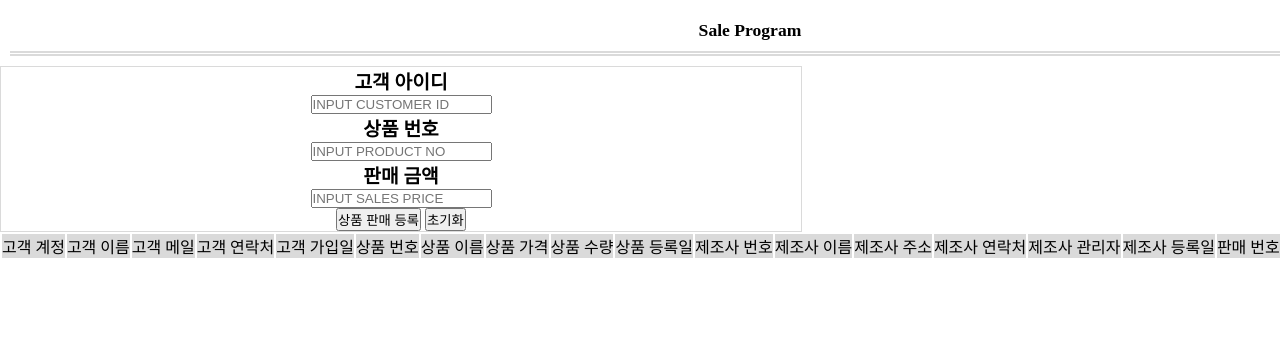
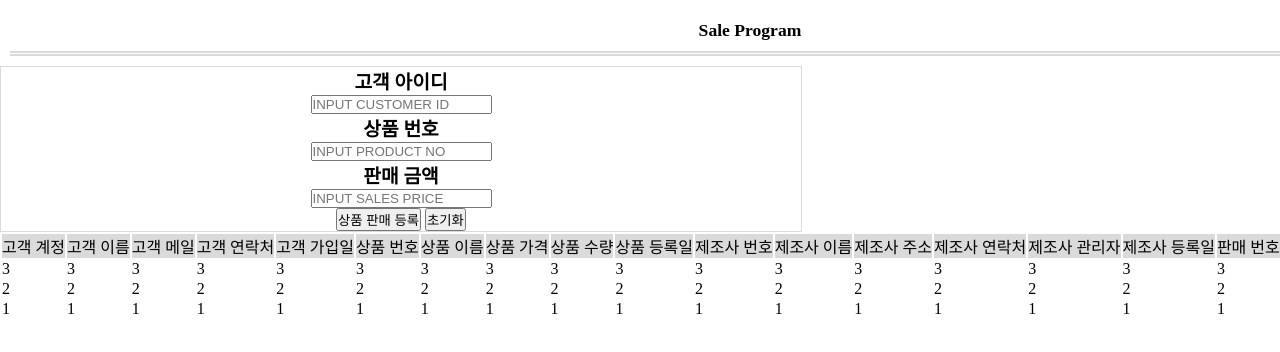
Before and after one commit to gitgusgml042933/SalePjt, a plain HTML site: page index.html in a window 1280 px wide. Shown: the top 352 px of the page. Drawn offline with Linux system fonts and the light colour scheme.

Commit message:
모든 리스트 테이블 수정

```diff
--- a/class.js
+++ b/class.js
@@ -31,3 +31,30 @@ class Manufacture {
         this.m_mod_date = m_mod_date;
     }
 }
+
+class All_List{
+    constructor(c_id, c_name, c_mail, c_phone, c_reg_date, p_no, p_name,
+        p_price, p_quantity, p_reg_dates, m_no, m_name, m_address,
+        m_phone, m_manager, m_reg_date, s_no, s_price, s_reg_date){
+
+            this.c_id = c_id;
+            this.c_name = c_name;
+            this.c_mail = c_mail;
+            this.c_phone = c_phone;
+            this.c_reg_date = c_reg_date;
+            this.p_no = p_no;
+            this.p_name = p_name;
+            this.p_price = p_price;
+            this.p_quantity = p_quantity;
+            this.p_reg_dates = p_reg_dates;
+            this.m_no = m_no;
+            this.m_name = m_name;
+            this.m_address = m_address;
+            this.m_phone = m_phone;
+            this.m_manager = m_manager;
+            this.m_reg_date = m_reg_date;
+            this.s_no = s_no;
+            this.s_price = s_price;
+            this.s_reg_date = s_reg_date;
+        }
+}
--- a/db.js
+++ b/db.js
@@ -63,3 +63,14 @@ manufacture_db.set('5',dummyM5);
 console.log(manufacture_db);
 
 // TBL_MANUFACTURE_DB END
+
+// TBL_ALL_LIST_DB START
+let sale_list_db = new Map();
+
+let dummy_list1 = new All_List('1','1','1','1','1','1','1','1','1','1','1','1','1','1','1','1','1','1','1');
+let dummy_list2 = new All_List('2','2','2','2','2','2','2','2','2','2','2','2','2','2','2','2','2','2','2');
+let dummy_list3 = new All_List('3','3','3','3','3','3','3','3','3','3','3','3','3','3','3','3','3','3','3');
+sale_list_db.set(0,dummy_list1);
+sale_list_db.set(1,dummy_list2);
+sale_list_db.set(2,dummy_list3);
+// TBL_ALL_LIST_DB END
--- a/index.html
+++ b/index.html
@@ -4,6 +4,11 @@
     <meta charset="UTF-8">
     <link href="./common.css" rel="stylesheet" type="text/css">
     <link href="./index.css" rel="stylesheet" type="text/css">
+
+    <script src="./class.js"></script>
+    <script src="./db.js"></script>
+    <script src="./init.js"></script>
+    <script src="./template.js"></script>
 
     <title>Sale_Program</title>
 </head>
@@ -81,6 +86,9 @@
                     </tr>
                 </thead>
 
+                <tbody>
+
+                </tbody>
 
             </table>
         </div>
@@ -92,7 +100,7 @@
 </html>
 
 <template class="tbody_table">
-    <tbody>
+    <tr>
         <td class="b_c_id"></td>
         <td class="b_c_name"></td>
         <td class="b_c_mail"></td>
@@ -112,5 +120,7 @@
         <td class="b_s_no"></td>
         <td class="b_s_price"></td>
         <td class="b_s_reg_date"></td>
-    </tbody>
+    </tr>
+
+
 </template>
--- /dev/null
+++ b/init.js
@@ -0,0 +1,13 @@
+document.addEventListener('DOMContentLoaded',function(){
+
+    init();
+
+});
+
+const init = () => {
+    console.log('init() CALLED!!!');
+
+    show_template();
+
+
+}
--- /dev/null
+++ b/template.js
@@ -0,0 +1,55 @@
+const show_template = () => {
+    console.log('show_template() CALLED!!!');
+    tableWrap = document.querySelector('.sell_list .sell_table tbody');
+
+    //console.log(sale_list_db.get(0).c_id); //키값은 인덱스로 (number 형식 이여야함)
+    for(let i=0; i<product_db.size; i++){
+
+        let tpl = document.querySelector('.tbody_table');
+        let clone = document.importNode(tpl.content, true);
+
+        let c_id = clone.querySelector('.b_c_id');
+        let c_name = clone.querySelector('.b_c_name');
+        let c_mail = clone.querySelector('.b_c_mail');
+        let c_phone = clone.querySelector('.b_c_phone');
+        let c_reg_date = clone.querySelector('.b_c_reg_date');
+        let p_no = clone.querySelector('.b_p_no');
+        let p_name = clone.querySelector('.b_p_name');
+        let p_price = clone.querySelector('.b_p_price');
+        let p_quantity = clone.querySelector('.b_p_quantity');
+        let p_reg_dates = clone.querySelector('.b_p_reg_dates');
+        let m_no = clone.querySelector('.b_m_no');
+        let m_name = clone.querySelector('.b_m_name');
+        let m_address = clone.querySelector('.b_m_address');
+        let m_phone = clone.querySelector('.b_m_phone');
+        let m_manager = clone.querySelector('.b_m_manager');
+        let m_reg_date = clone.querySelector('.b_m_reg_date');
+        let s_no = clone.querySelector('.b_s_no');
+        let s_price = clone.querySelector('.b_s_price');
+        let s_reg_date = clone.querySelector('.b_s_reg_date');
+
+        let list_value = sale_list_db.get(i);
+
+        c_id.textContent = list_value.c_id;
+        c_name.textContent = list_value.c_name;
+        c_mail.textContent = list_value.c_mail;
+        c_phone.textContent = list_value.c_phone;
+        c_reg_date.textContent = list_value.c_reg_date;
+        p_no.textContent = list_value.p_no;
+        p_name.textContent = list_value.p_name;
+        p_price.textContent = list_value.p_price;
+        p_quantity.textContent = list_value.p_quantity;
+        p_reg_dates.textContent = list_value.p_reg_dates;
+        m_no.textContent = list_value.m_no;
+        m_name.textContent = list_value.m_name;
+        m_address.textContent = list_value.m_address;
+        m_phone.textContent = list_value.m_phone;
+        m_manager.textContent = list_value.m_manager;
+        m_reg_date.textContent = list_value.m_reg_date;
+        s_no.textContent = list_value.s_no;
+        s_price.textContent = list_value.s_price;
+        s_reg_date.textContent = list_value.s_reg_date;
+
+        tableWrap.prepend(clone);
+    }
+}
```
